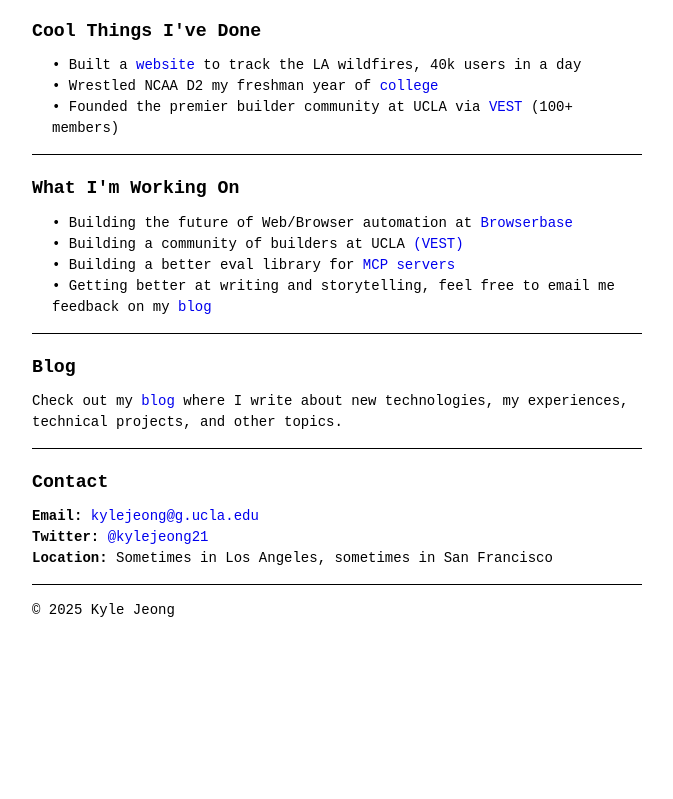
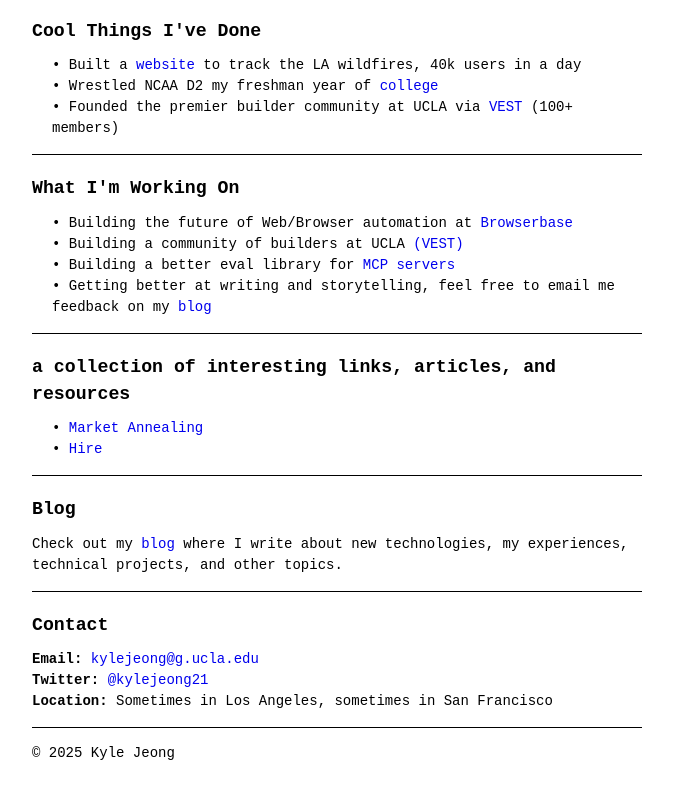
Before and after one commit to Kylejeong2/personal-website, a Next.js app: page / in a window 1280 px wide. Shown: the part 1958-2757 px from the top of the page, without its empty margins (303-976 px from the left). Before the commit the page ends 2634 px from the top, so only its background shows below. Built offline with nearby package versions, Linux system fonts and the light colour scheme.

Commit message:
fix escapable characters, update blog

```diff
--- a/src/app/blog/posts/cease-desist.md
+++ b/src/app/blog/posts/cease-desist.md
@@ -5,7 +5,7 @@
 
 ---
 
-The LA wildfires in early 2025 were a crazy tragedy. People were losing the houses they grew up in, and rampant wildfires took over the news. For me, I'd just started winter quarter at UCLA, which was already super hectic. Early morning classes, trying to catch up with friends, and I was trying to get VEST (my startup club) off the ground.
+The LA wildfires in early 2025 were a tragedy. People were losing the houses they grew up in, and rampant wildfires took over the news. For me, I'd just started winter quarter at UCLA, which was already super hectic. Early morning classes, trying to catch up with friends, and I was trying to get VEST (my startup club) off the ground.
 
 We were running events every other day and meeting tons of new people that wanted to join. There probably could not have been a crazier start to my year.
 
--- a/src/app/layout.tsx
+++ b/src/app/layout.tsx
@@ -1,5 +1,6 @@
 import type { Metadata } from "next";
 import { Geist, Geist_Mono } from "next/font/google";
+import Link from "next/link";
 import "./globals.css";
 
 const geistSans = Geist({
@@ -33,8 +34,8 @@
         <div style={{ maxWidth: "900px", margin: "0 auto", padding: "20px" }}>
           <header style={{ marginBottom: "0" }}>
             <nav className="nav-menu" style={{ marginBottom: "5px" }}>
-              <a href="/">Home</a>
-              <a href="/blog">Blog</a>
+              <Link href="/">Home</Link>
+              <Link href="/blog">Blog</Link>
             </nav>
             <hr style={{ margin: "0 0 10px 0" }} />
           </header>
--- a/src/app/page.tsx
+++ b/src/app/page.tsx
@@ -166,7 +166,7 @@
 
       <hr />
 
-      <h2 id="cool">Cool Things I've Done</h2>
+      <h2 id="cool">Cool Things I&apos;ve Done</h2>
       <ul>
         <li>• Built a <a href="https://westwoodfires.org/" target="_blank" rel="noopener noreferrer">website</a> to track the LA wildfires, 40k users in a day</li>
         <li>• Wrestled NCAA D2 my freshman year of <a href="https://sfstategators.com/sports/wrestling/roster/kyle-jeong/5144" target="_blank" rel="noopener noreferrer">college</a></li>
@@ -175,7 +175,7 @@
 
       <hr />
 
-      <h2 id="now">What I'm Working On</h2>
+      <h2 id="now">What I&apos;m Working On</h2>
       <ul>
         <li>• Building the future of Web/Browser automation at <a href="https://browserbase.com" target="_blank" rel="noopener noreferrer">Browserbase</a></li>
         <li>• Building a community of builders at UCLA <a href="https://vestucla.com" target="_blank" rel="noopener noreferrer">(VEST)</a></li>
@@ -185,6 +185,13 @@
 
       <hr />
 
+      <h2 id="bookmarks">a collection of interesting links, articles, and resources</h2>
+      <ul>
+        <li>• <a href="https://a16z.com/market-annealing-getting-to-10m-arr-in-very-early-markets/" target="_blank" rel="noopener noreferrer">Market Annealing</a></li>
+        <li>• <a href="https://alexw.substack.com/p/hire" target="_blank" rel="noopener noreferrer">Hire</a></li>
+      </ul>
+
+      <hr />
       {/* <h2 id="interests">What I'm Interested In</h2>
       <ul>
         <li></li>
```
